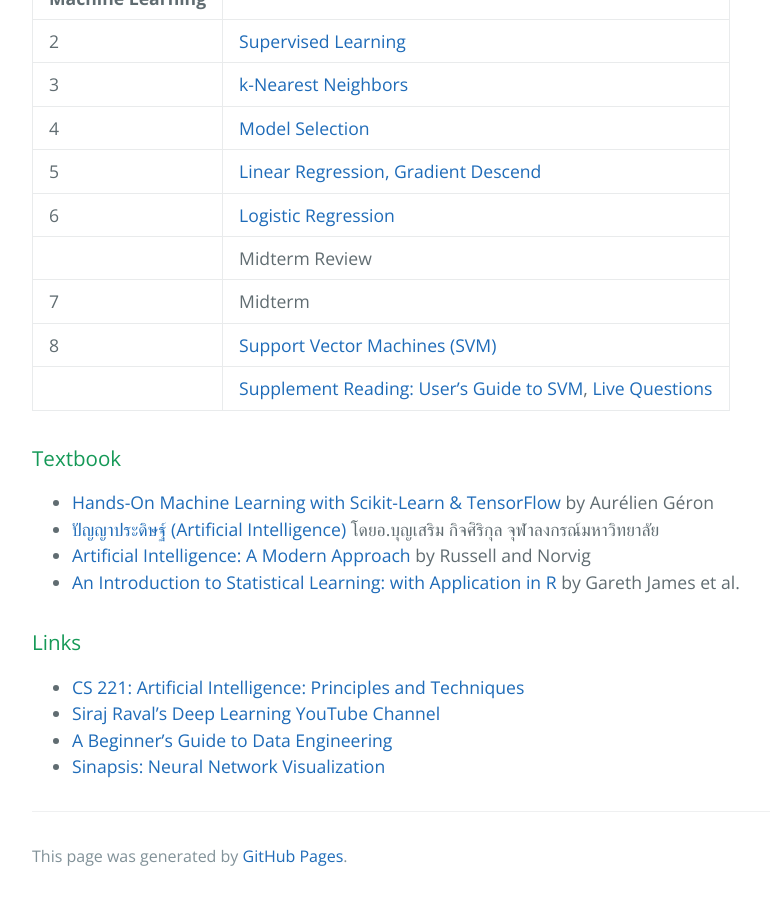
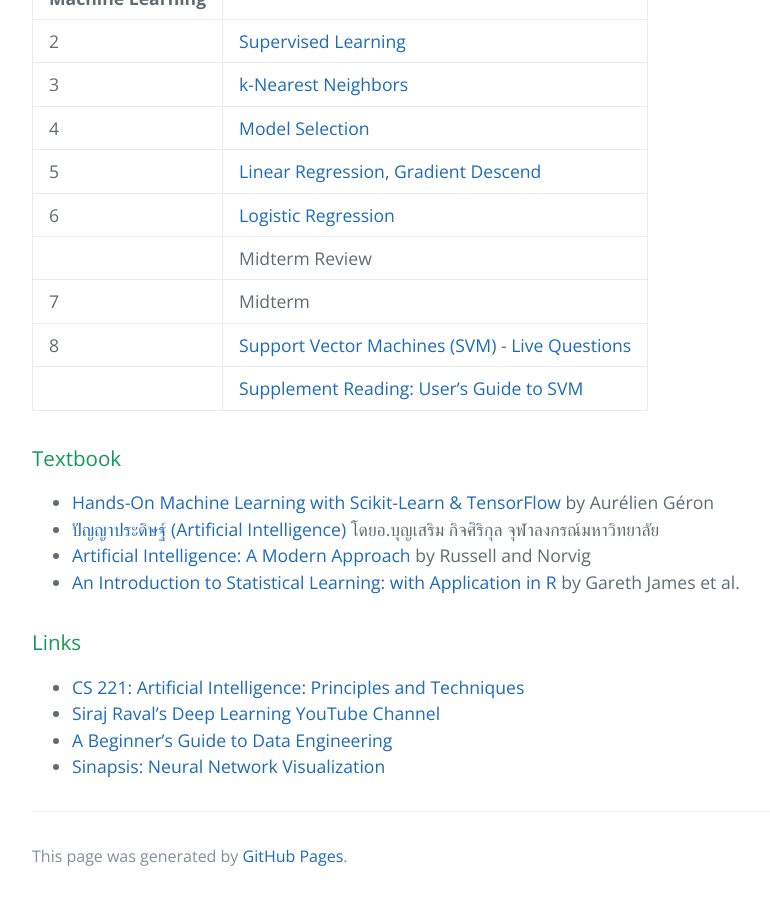
Before and after one commit to pratch/ml_course, a Jekyll site: the page built from index.md, in a window 1280 px wide and 900 px high, scrolled down 1449 px. Shown: the whole window, without its empty margins (192-962 px from the left). Built offline with Jekyll 4.4.1, drawn with Linux system fonts in a browser that asks for light colours.

```diff
--- a/index.md
+++ b/index.md
@@ -64,8 +64,8 @@ layout: default
 | 6 | [Logistic Regression](slides/6-logistic-regression.pdf) |
 |   | Midterm Review |
 | 7 | Midterm |
-| 8 | [Support Vector Machines (SVM)](slides/7-svm.pdf) |
-|   | [Supplement Reading: User's Guide to SVM](http://pyml.sourceforge.net/doc/howto.pdf), [Live Questions](https://app.sli.do/event/qplpkuub/live/questions) |
+| 8 | [Support Vector Machines (SVM)](slides/7-svm.pdf) - [Live Questions](https://app.sli.do/event/qplpkuub/live/questions) |
+|   | [Supplement Reading: User's Guide to SVM](http://pyml.sourceforge.net/doc/howto.pdf) |
 
 
 {% comment %}
```
